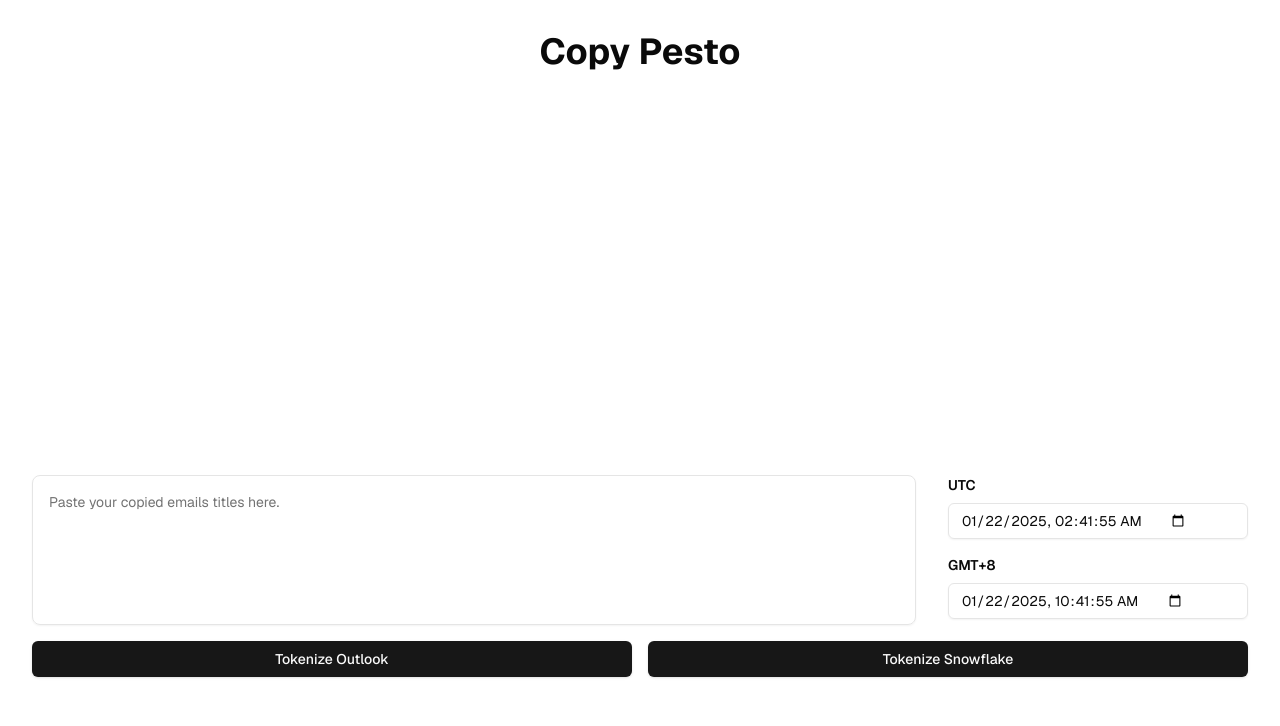
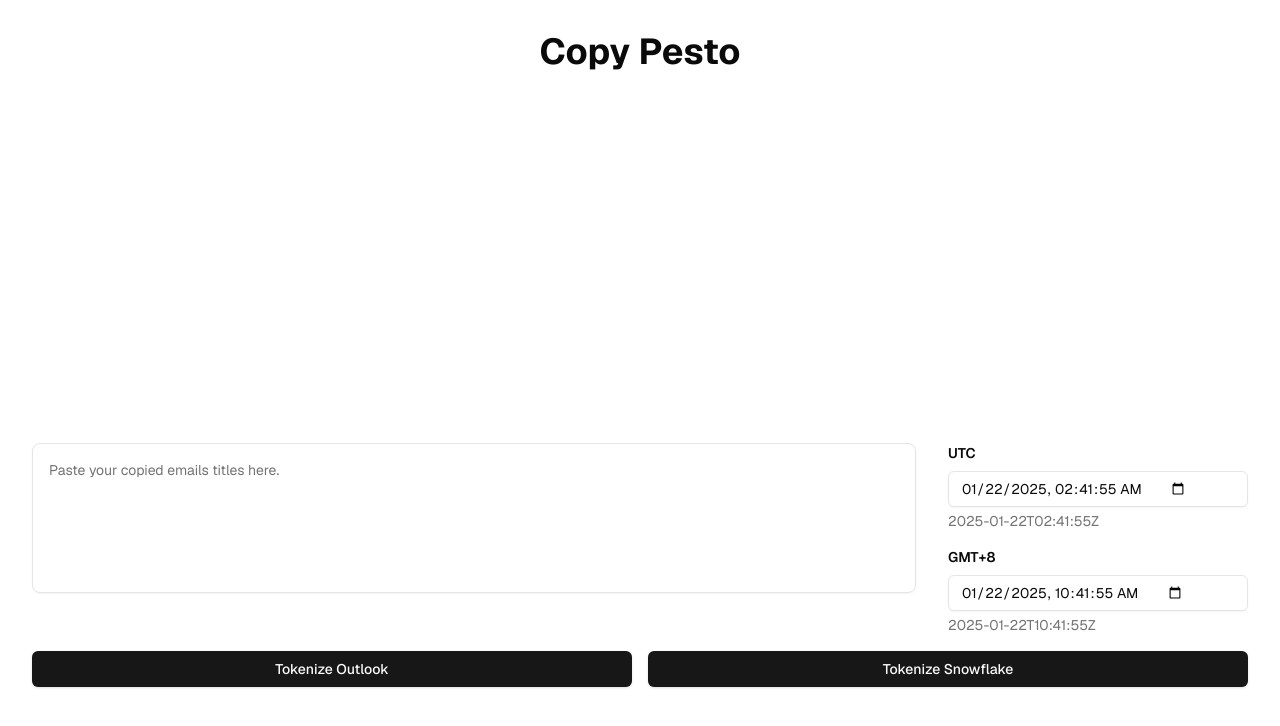
Before and after one commit to brandonwong91/copy-pasta, a Next.js app: page / in a window 1280 px wide. Shown: the top 726 px of the page. Built offline with nearby package versions, Linux system fonts and the light colour scheme.

Commit message:
Add date display

```diff
--- a/app/page.tsx
+++ b/app/page.tsx
@@ -189,6 +189,9 @@ export default function Home() {
                       setGmtTime(gmtDate.toISOString().slice(0, 19));
                     }}
                   />
+                  <p className="text-sm text-muted-foreground mt-1">
+                    {new Date(utcTime + "Z").toISOString().replace(".000", "")}
+                  </p>
                 </div>
                 <div>
                   <h4 className="text-sm font-semibold mb-2">GMT+8</h4>
@@ -204,6 +207,9 @@ export default function Home() {
                       setUtcTime(utcDate.toISOString().slice(0, 19));
                     }}
                   />
+                  <p className="text-sm text-muted-foreground mt-1">
+                    {new Date(gmtTime).toISOString().replace(".000", "")}
+                  </p>
                 </div>
               </div>
             </div>
```
